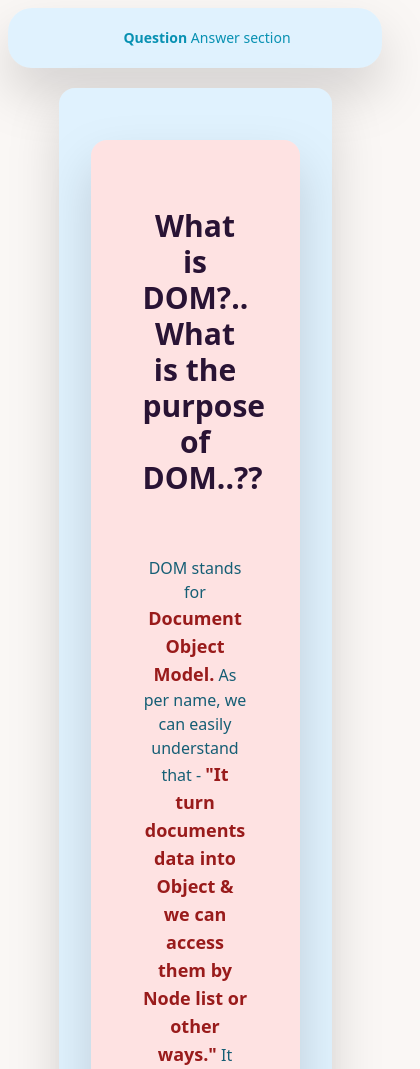
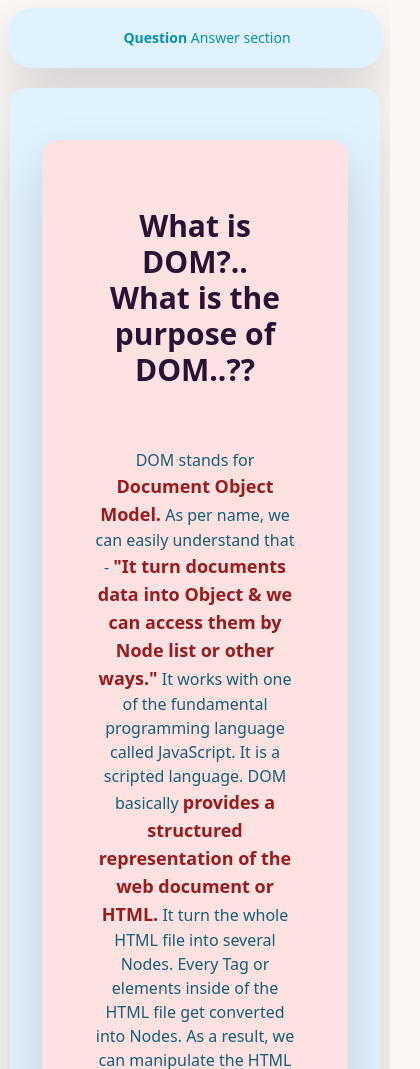
Before and after one commit to smarmaan/geometry-genius-assignment, a plain HTML site: page blog.html in a window 390 px wide. Shown: the top 1069 px of the page, 420 px wide, since content can reach past the window. Drawn offline with nearby package versions, Linux system fonts and the light colour scheme.

Commit message:
Blog Page Responsive Done...

```diff
--- a/blog.html
+++ b/blog.html
@@ -55,7 +55,7 @@
 
 
 
-    <main class="card-details mt-5 w-[70%] bg-sky-100 gap-9 p-8 mx-auto rounded-2xl drop-shadow-2xl">
+    <main class="card-details mt-5 w-[95%] md:w-[70%] bg-sky-100 gap-9 p-8 mx-auto rounded-2xl drop-shadow-2xl mb-10">
 
 
 
```
